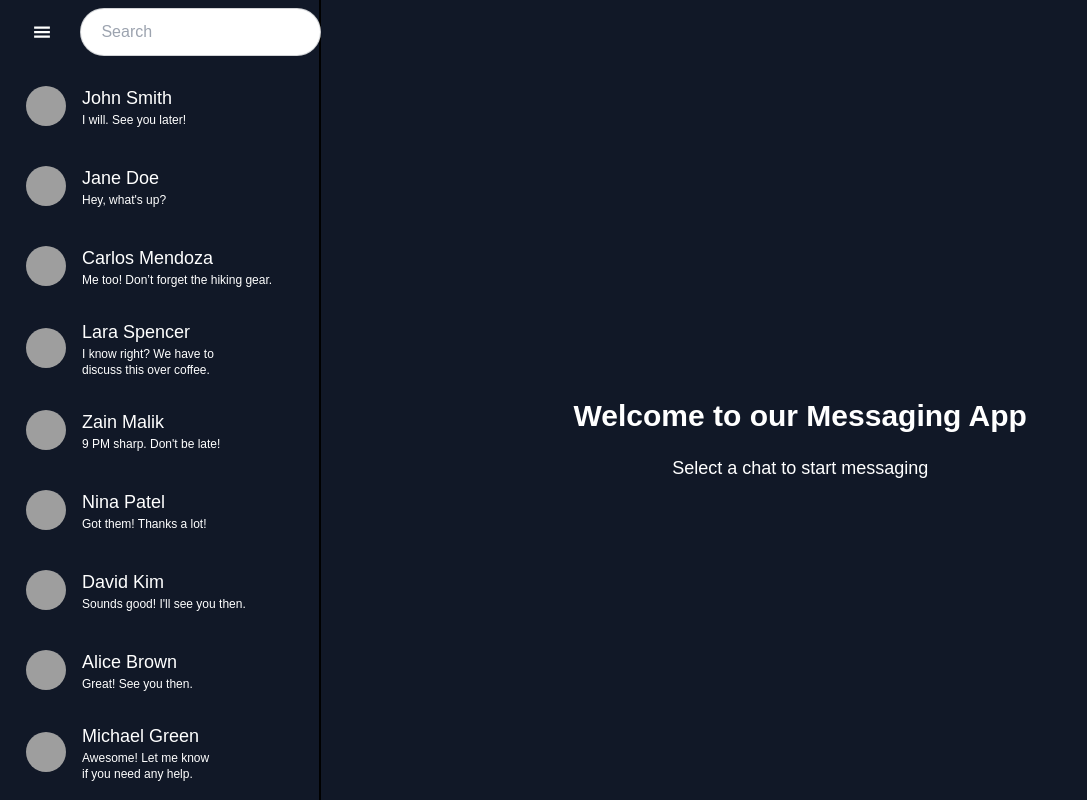
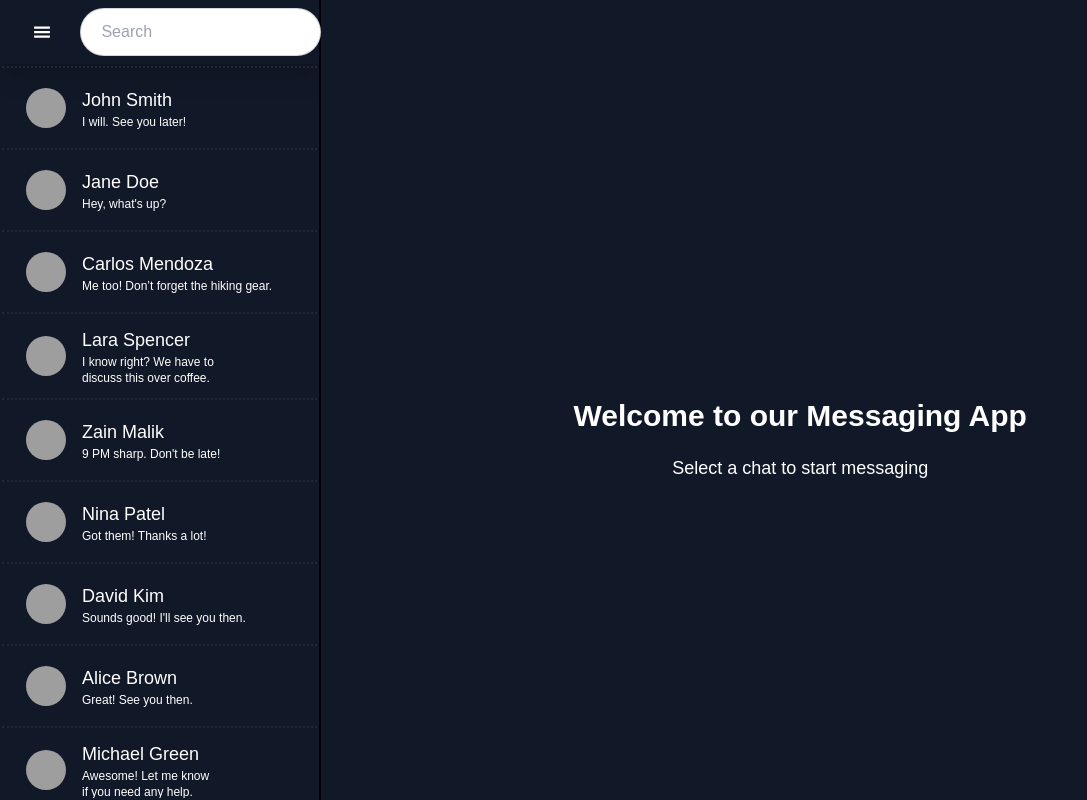
Before and after one commit to sachin-bi/web_messanger_app, a Next.js app: page / in a window 1280 px wide. Shown: the whole page, without its empty margins (0-1087 px from the left). Built offline with nearby package versions, Linux system fonts and the light colour scheme; grey boxes are pictures that could not be loaded.

Commit message:
divider hr  added

```diff
--- a/src/components/chat/ChatNav.tsx
+++ b/src/components/chat/ChatNav.tsx
@@ -8,7 +8,7 @@ import { Avatar, AvatarFallback, AvatarImage } from "@/components/ui/avatar"
 function ChatNav( { name, avatar }: { name: string, avatar: string } ) {
     return (
 
-        <nav className="bg-sky-500 dark:bg-gray-900 px-4 py-0.5 min-h-16 w-full
+        <nav className="bg-sky-500 dark:bg-gray-900 px-4 py-0.5 min-h-16 w-full shadow-xl
              flex justify-between items-center gap-2">
             <div className="flex justify-center items-center gap-2">
 
--- a/src/components/chatSelectionComp/AllChats.tsx
+++ b/src/components/chatSelectionComp/AllChats.tsx
@@ -1,11 +1,8 @@
-"use client"
+
 import { ScrollArea } from "@/components/ui/scroll-area"
 import { Avatar, AvatarFallback, AvatarImage } from "@/components/ui/avatar"
 import chatData from "@/data/chatData.json"
 import type { Chat } from "@/data/onChatSelectSchema"
-
-
-
 
 
 
@@ -22,33 +19,33 @@ function AllChats( { onChatSelect }: { onChatSelect: (chat: Chat) => void } ) {
     };
 
 
-
-
-
     // bg-slate-400 dark:bg-zinc-900
     return (
 
         <ScrollArea className="h-full w-full p-0.5 border-solid  ">
             <ul className="menu w-full p-0 [&_li>*]:rounded-none text-black dark:text-white text-lg" >
                 {chatData.allChats.map((chat) => (
-                    <li key={chat.id}>
+
+                    <li key={chat.id} className="border-dotted border-t-2 border-gray-800 dark:border-gray-800">
+
+
                         <button onClick={() => updateChatSection(chat)} className=" px-4 py-3 min-h-16 w-full flex justify-between items-center gap-2">
                             <div className="flex justify-center items-center gap-2">
 
                                 <div className="m-2">
                                     <Avatar>
                                         <AvatarImage src={chat.avatar} />
-                                        <AvatarFallback>SP</AvatarFallback>
+                                        <AvatarFallback>{chat.name[0]+chat.name[1]}</AvatarFallback>
                                     </Avatar>
                                 </div>
                                 <div>
                                     <h2 className="text-md font-light">{chat.name} </h2>
-                                    {/* <p className="text-xs">Last msg here</p> */}
                                     <p className="text-xs">{chat.messages[chat.messages.length - 1].message}</p>
                                 </div>
                             </div>
                         </button>
                     </li>
+
                 ))}
 
 
@@ -66,7 +63,7 @@ export default AllChats
 
 
 
-
+// <hr className="border-1 border-gray-800 dark:border-gray-700 " />
 //  {/* <li>
 //                     <button className=" px-4 py-3 min-h-16 w-full flex justify-between items-center gap-2">
 //                         <div className="flex justify-center items-center gap-2">
--- a/src/components/chatSelectionComp/SideUpNav.tsx
+++ b/src/components/chatSelectionComp/SideUpNav.tsx
@@ -3,7 +3,7 @@ import { GiHamburgerMenu } from "react-icons/gi";
 
 function SideUpNav() {
     return (
-        <nav className="bg-sky-500 dark:bg-gray-900 px-4 py-0.5 min-h-16 w-full
+        <nav className="bg-sky-500 dark:bg-gray-900 px-4 py-0.5 min-h-16 w-full shadow-xl
              flex justify-between items-center gap-3">
                 <div>
                 <button className="btn btn-ghost rounded-3xl">
```
